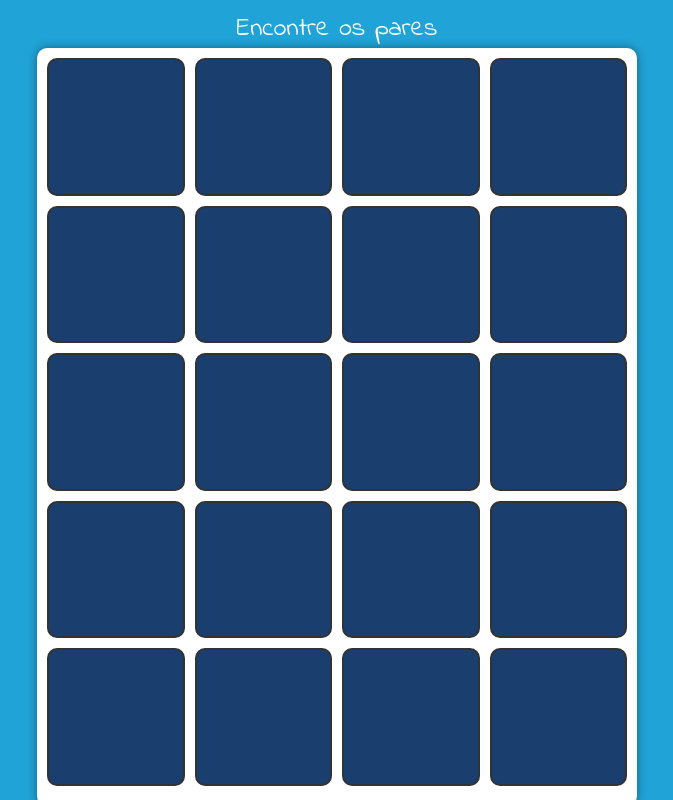
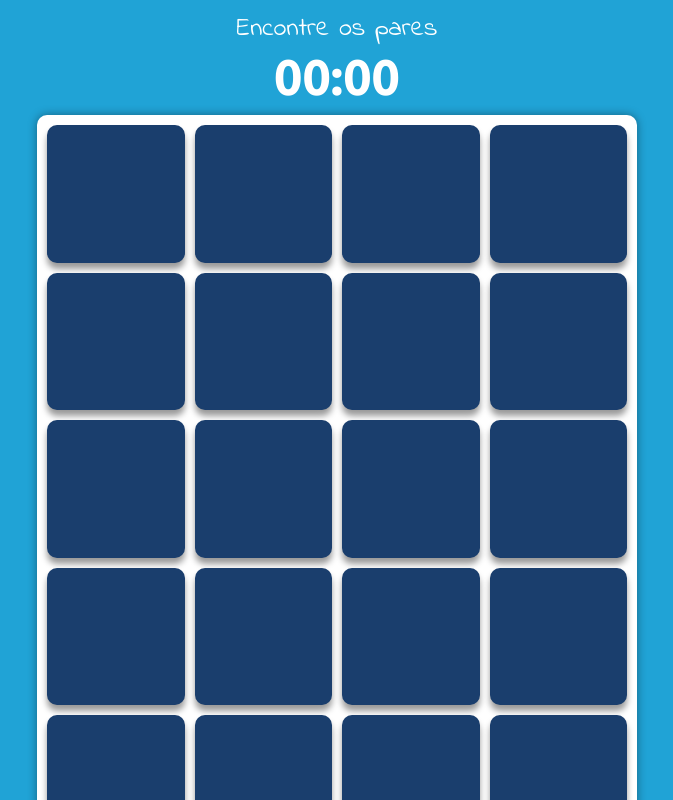
Before and after one commit to oliveira-victor/memory_game, a React (Vite) app: page / in a window 1280 px wide. Both pictures are taken after a click on the button "NOVO JOGO". Shown: the top 800 px of the page, without its empty margins (303-976 px from the left). Built offline with nearby package versions, Linux system fonts and the light colour scheme; the HTML template or start-up script is replaced by a standard one.

Commit message:
finishing logics - 1st version

```diff
--- a/src/components/Button/Card/index.tsx
+++ b/src/components/Button/Card/index.tsx
@@ -13,9 +13,6 @@ type Props = {
 
 
 const Card = ({ item, id, handleClick }: Props) => {
-
-    /* const itemClass = item.stat ? " active " + item.stat : "" */
-
     return (
         <>
             <S.Card onClick={() => handleClick(id)}>
--- a/src/components/Button/Card/styles.ts
+++ b/src/components/Button/Card/styles.ts
@@ -2,7 +2,6 @@ import styled from "styled-components";
 
 export const Card = styled.div`
     background-color:#1a3e6d;
-    border: 2px solid #333;
     border-radius: 10px;
     aspect-ratio: 1 / 1;
     display: flex;
@@ -10,10 +9,12 @@ export const Card = styled.div`
     align-items: center;
     font-size: 1.5rem;
     cursor: pointer;
+    box-shadow: 0 6px 6px rgba(0, 0, 0, 0.4);
 
     & img {
         max-width: 100%;
         height: auto;
         object-fit: cover;
+        border-radius: 10px;
     }
 `
--- a/src/containers/MainMenu/index.tsx
+++ b/src/containers/MainMenu/index.tsx
@@ -54,7 +54,7 @@ const MainMenu = () => {
                 {actions.newGame ?
                     <>
                         <NewGame />
-                        <Button title="Voltar" onClick={back} />
+                        <Button title="Sair" onClick={back} />
                     </> : ''}
 
                     {actions.howToPlay ?
--- a/src/containers/NewGame/index.tsx
+++ b/src/containers/NewGame/index.tsx
@@ -1,4 +1,4 @@
-import { useState } from 'react'
+import { useEffect, useState } from 'react'
 import * as S from './styles'
 import Card from '../../components/Button/Card'
 
@@ -30,12 +30,30 @@ const NewGame = () => {
     const [prev, setPrev] = useState<number>(-1)
     const [disabled, setDisabled] = useState(false)
     const [success, setSuccess] = useState(0)
-    const [touch, setTouch] = useState(0)
+    const [attempt, setAttempt] = useState(0)
+    const [gameOver, setGameOver] = useState(false)
+
+    const checkAllCorrect = () => {
+        const allCorrect = items.every(item => item.stat === "correct");
+
+        if (allCorrect) {
+            setGameOver(true)
+        };
+
+        setDisabled(false)
+    };
+
+    useEffect(() => {
+        if (attempt === 0) return
+
+        setIsRunning(false)
+        console.log(`Você ganhou em ${attempt} tentativas!`)
+    }, [gameOver])
 
     function check(current: number) {
         if (disabled) return
         setDisabled(true)
-        setTouch(touch + 1)
+        setAttempt(attempt + 1)
 
         if (items[current].id == items[prev].id) {
             setSuccess(success + 1)
@@ -43,10 +61,7 @@ const NewGame = () => {
             items[prev].stat = 'correct'
             setItems([...items])
             setPrev(-1)
-            if (success === 9) {
-                alert(`Você ganhou em ${touch} toques!`)
-            }
-            setDisabled(false)
+            checkAllCorrect()
         } else {
             items[current].stat = 'wrong'
             items[prev].stat = 'wrong'
@@ -62,6 +77,10 @@ const NewGame = () => {
     }
 
     function handleClick(id: number) {
+        if (gameOver) return
+
+        if (!isRunning) setIsRunning(true)
+
         if (prev === -1) {
             items[id].stat = "active"
             setItems([...items])
@@ -71,10 +90,38 @@ const NewGame = () => {
         }
     }
 
+    // TIMER
+    const [seconds, setSeconds] = useState(0);
+    const [minutes, setMinutes] = useState(0);
+    const [isRunning, setIsRunning] = useState(false);
+
+    useEffect(() => {
+        let interval: number;
+
+        if (isRunning) {
+            interval = setInterval(() => {
+                setSeconds((prevSeconds) => {
+                    if (prevSeconds === 59) {
+                        setMinutes((prevMinutes) => prevMinutes + 1);
+                        return 0;
+                    }
+                    return prevSeconds + 1;
+                });
+            }, 1000);
+        }
+
+        return () => clearInterval(interval); // Cleanup interval on unmount or when stopped
+    }, [isRunning]);
+
+    const formatTime = (time: number) => (time < 10 ? `0${time}` : time);
+
     return (
         <>
             <p>Encontre os pares</p>
-            <S.MainBoard>
+            <S.Timer>
+                {formatTime(minutes)}:{formatTime(seconds)}
+            </S.Timer>
+            <S.MainBoard style={gameOver ? {backgroundColor: '#68de62'} : {}}>
                 {items.map((item, index) => (
                     <Card key={index} item={item} id={index} handleClick={handleClick} />
                 ))}
--- a/src/containers/NewGame/styles.ts
+++ b/src/containers/NewGame/styles.ts
@@ -1,4 +1,5 @@
 import styled from "styled-components";
+import { fonts } from "../../styles/fonts";
 
 export const MainBoard = styled.div`
     background-color: #fff;
@@ -13,4 +14,13 @@ export const MainBoard = styled.div`
     grid-template-rows: repeat(6, 1fr);
     gap: 10px;
     aspect-ratio: 6 / 4;
+    transition: all .5s ease;
 `
+
+export const Timer = styled.span`
+    display: block;
+    font-family: ${fonts.title};
+    font-size: 50px;
+    font-weight: bold;
+    margin-bottom: 10px;
+`
--- a/src/styles/index.ts
+++ b/src/styles/index.ts
@@ -37,14 +37,6 @@ export const GlobalStyle = createGlobalStyle`
         a {
             color: ${colors.main};
         }
-
-        .active {
-            display: block;
-        }
-
-        .active img {
-            display: block;
-        }
     }
 `
 
```
